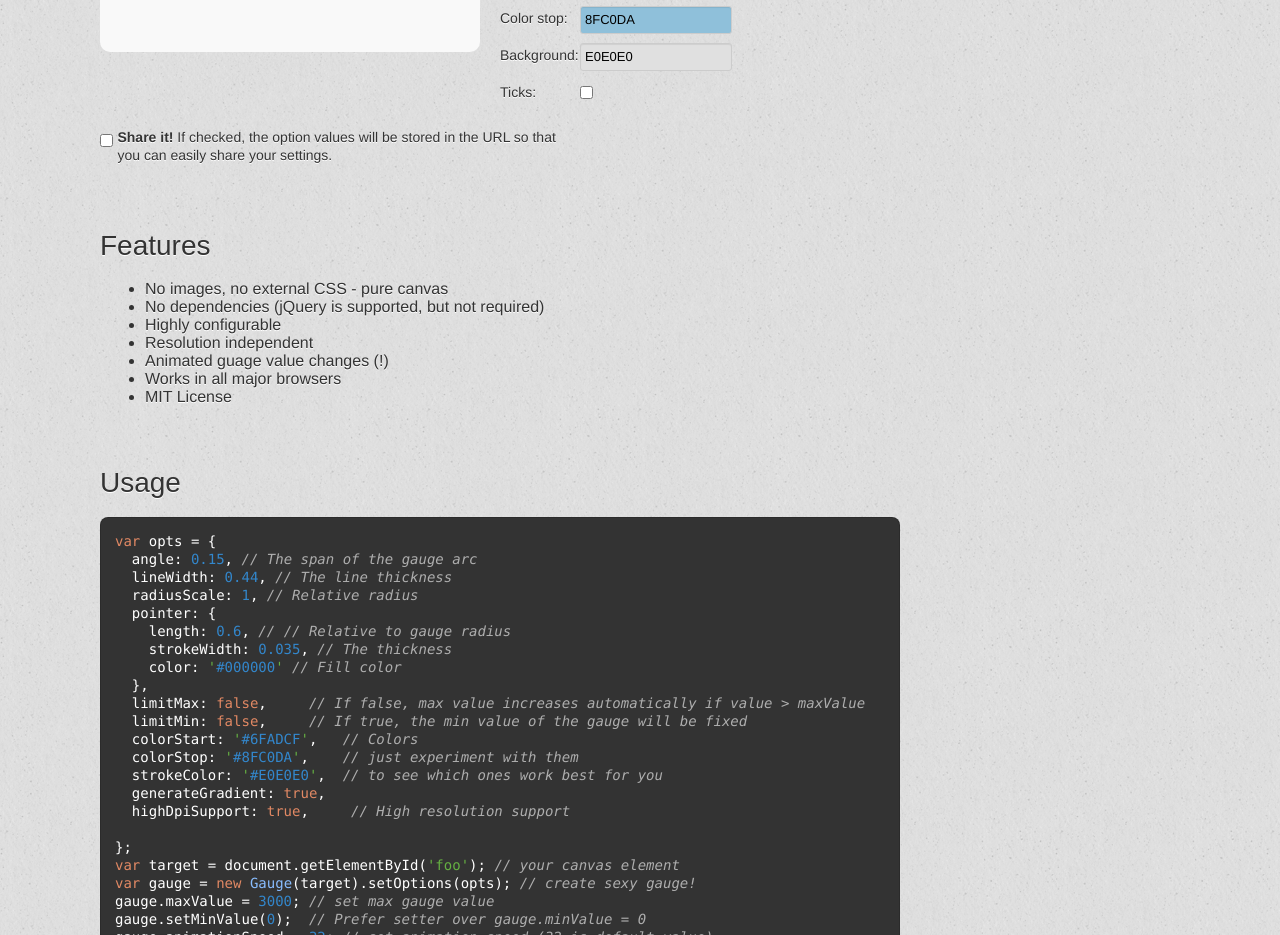
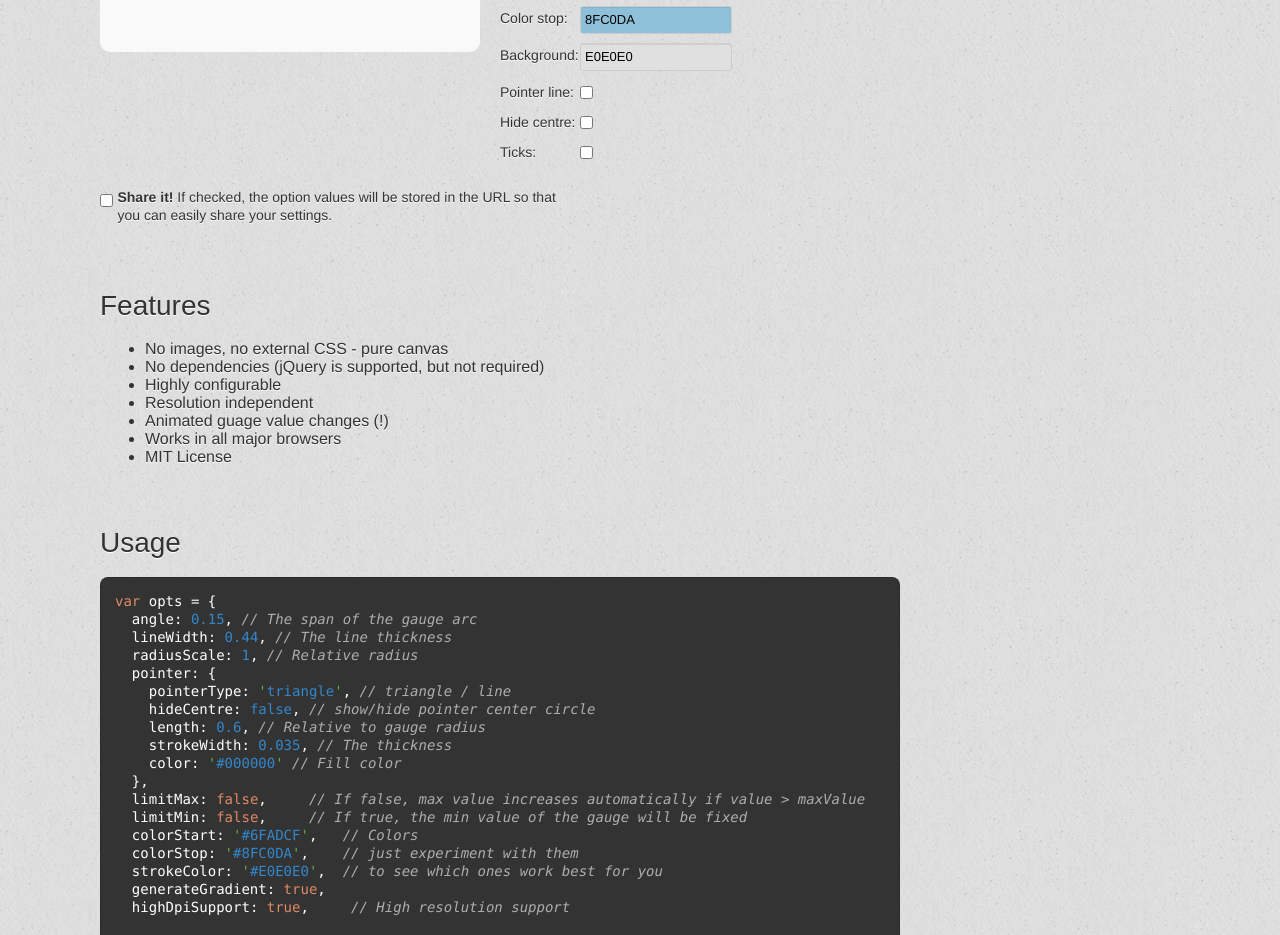
Before and after one commit to bernii/gauge.js, a website: page index.html in a window 1280 px wide. Shown: the part 824-1759 px from the top of the page. Drawn offline with nearby package versions, Linux system fonts and the light colour scheme; a web font is replaced by a local one.

Commit message:
added pointer option triangle/line & show/hide circle

```diff
--- a/index.html
+++ b/index.html
@@ -69,6 +69,9 @@
     <label>Color stop:</label><input type="text" name="colorStop" class="color" value="8FC0DA"><br>
     <label>Background:</label><input type="text" name="strokeColor" class="color" value="E0E0E0"><br>
 
+    <label>Pointer line:</label><input type="checkbox" id="pointerType" name="pointerType" class=""><br>
+    <label>Hide centre:</label><input type="checkbox" id="hideCentre" name="hideCentre" class=""><br>
+
     <label>Ticks:</label><input type="checkbox" id="divisionsCbx" class="renderTicks"><br>
 
     <div class="subDivisions" style="display: none;">
@@ -108,7 +111,9 @@ var opts = {
   lineWidth: <span id="opt-lineWidth" class="lit">5</span>, // The line thickness
   radiusScale: <span id="opt-radiusScale" class="lit">1.0</span>, // Relative radius
   pointer: {
-    length: <span id="opt-pointer-length" class="lit">10</span>, // // Relative to gauge radius
+    pointerType: '<span id="opt-pointerType" class="lit">triangle</span>', // triangle / line
+    hideCentre: <span id="opt-hideCentre" class="lit">false</span>, // show/hide pointer center circle
+    length: <span id="opt-pointer-length" class="lit">10</span>, // Relative to gauge radius
     strokeWidth: <span id="opt-pointer-strokeWidth" class="lit">0</span>, // The thickness
     color: '<span id="opt-pointer-color" class="lit">#000000</span>' // Fill color
   },
@@ -468,6 +473,14 @@ $.fn.gauge = function(opts) {
       opts[this.name] = this.checked;
       $('#opt-' + this.name).text(this.checked);
     });
+    $('#pointerType').each(function(){
+      opts.pointer.pointerType = this.checked ? "line" : "triangle";
+      $('#opt-' + this.name).text(opts.pointer.pointerType);
+    });
+    $('#hideCentre').each(function(){
+      opts.pointer.hideCentre = this.checked ? true : false;
+      $('#opt-' + this.name).text(opts.pointer.hideCentre);
+    });
     demoGauge.animationSpeed = opts.animationSpeed;
     opts.generateGradient = true;
     demoGauge.setOptions(opts);
```
Also changed, not shown: dist/gauge.coffee, dist/gauge.js, dist/gauge.min.js. Lines whose indentation alone changed are shown as unchanged.
